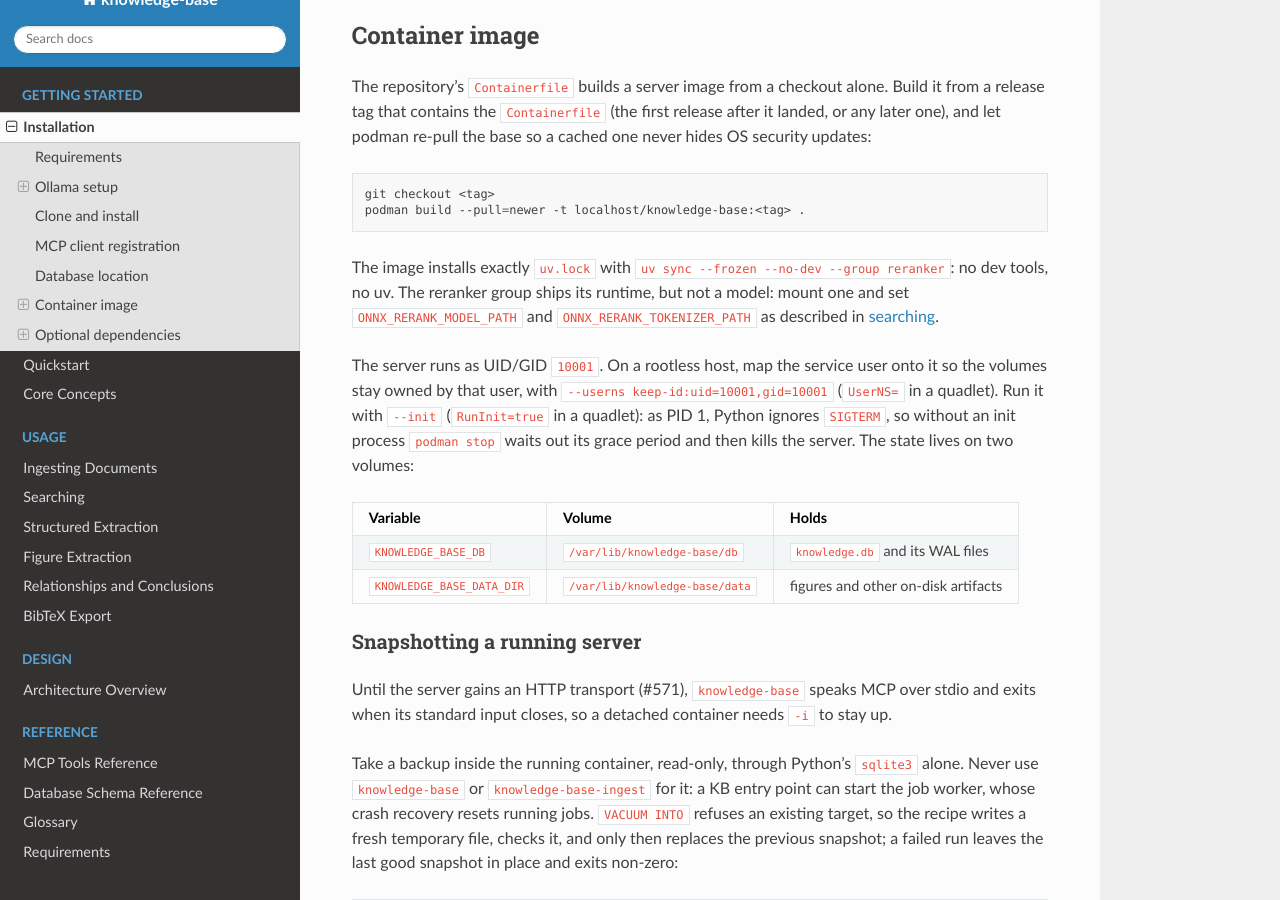
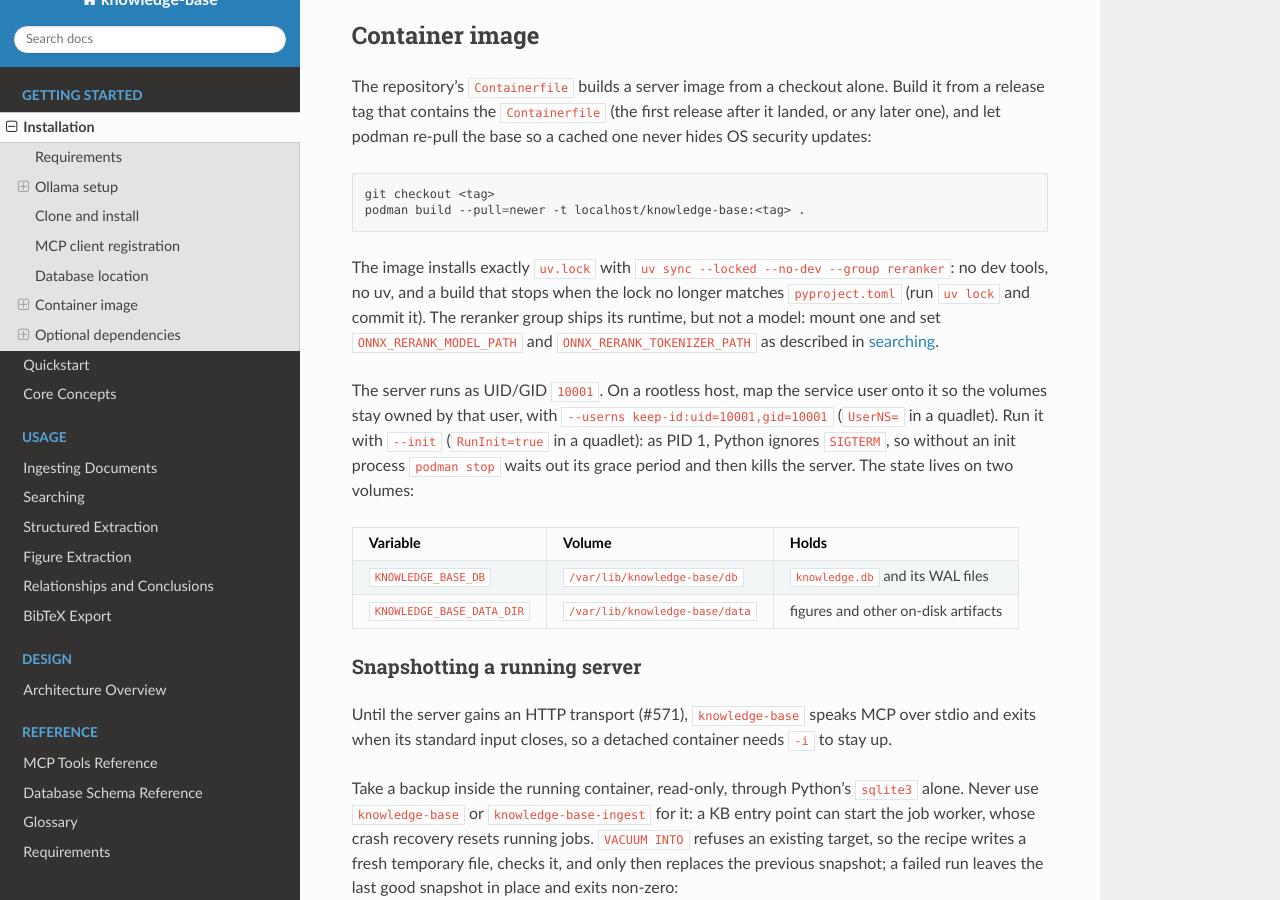
Before and after one commit to dutiona/knowledge-base, a Sphinx documentation site: the page built from docs/getting-started/installation.md, in a window 1280 px wide and 900 px high, scrolled down 2252 px. Built offline with Sphinx 7.4.7 and the Read the Docs theme 3.1.0, drawn with Linux system fonts in a browser that asks for light colours.

Commit message:
build(container): fail the image build on a stale uv.lock
--frozen installs uv.lock without checking it against pyproject.toml,
and CI's plain `uv sync` re-locks silently, so a tag whose lock lagged
its pyproject would still build, with the image's resolution
contradicting the wheel's declared requirements. --locked installs the
same lock and stops the build instead. Measured: a scratch clone with a
dependency added to pyproject.toml but not re-locked builds under
--frozen and fails under --locked.

Michaël chose --locked over the acceptance's literal --frozen.

````diff
--- a/docs/getting-started/installation.md
+++ b/docs/getting-started/installation.md
@@ -107,7 +107,8 @@ git checkout <tag>
 podman build --pull=newer -t localhost/knowledge-base:<tag> .
 ```
 
-The image installs exactly `uv.lock` with `uv sync --frozen --no-dev --group reranker`: no dev tools, no uv. The
+The image installs exactly `uv.lock` with `uv sync --locked --no-dev --group reranker`: no dev tools, no uv, and a
+build that stops when the lock no longer matches `pyproject.toml` (run `uv lock` and commit it). The
 reranker group ships its runtime, but not a model: mount one and set `ONNX_RERANK_MODEL_PATH` and
 `ONNX_RERANK_TOKENIZER_PATH` as described in [searching](../usage/searching.md#cross-encoder-reranking).
 
````
Also changed, not shown: 1 other file.
